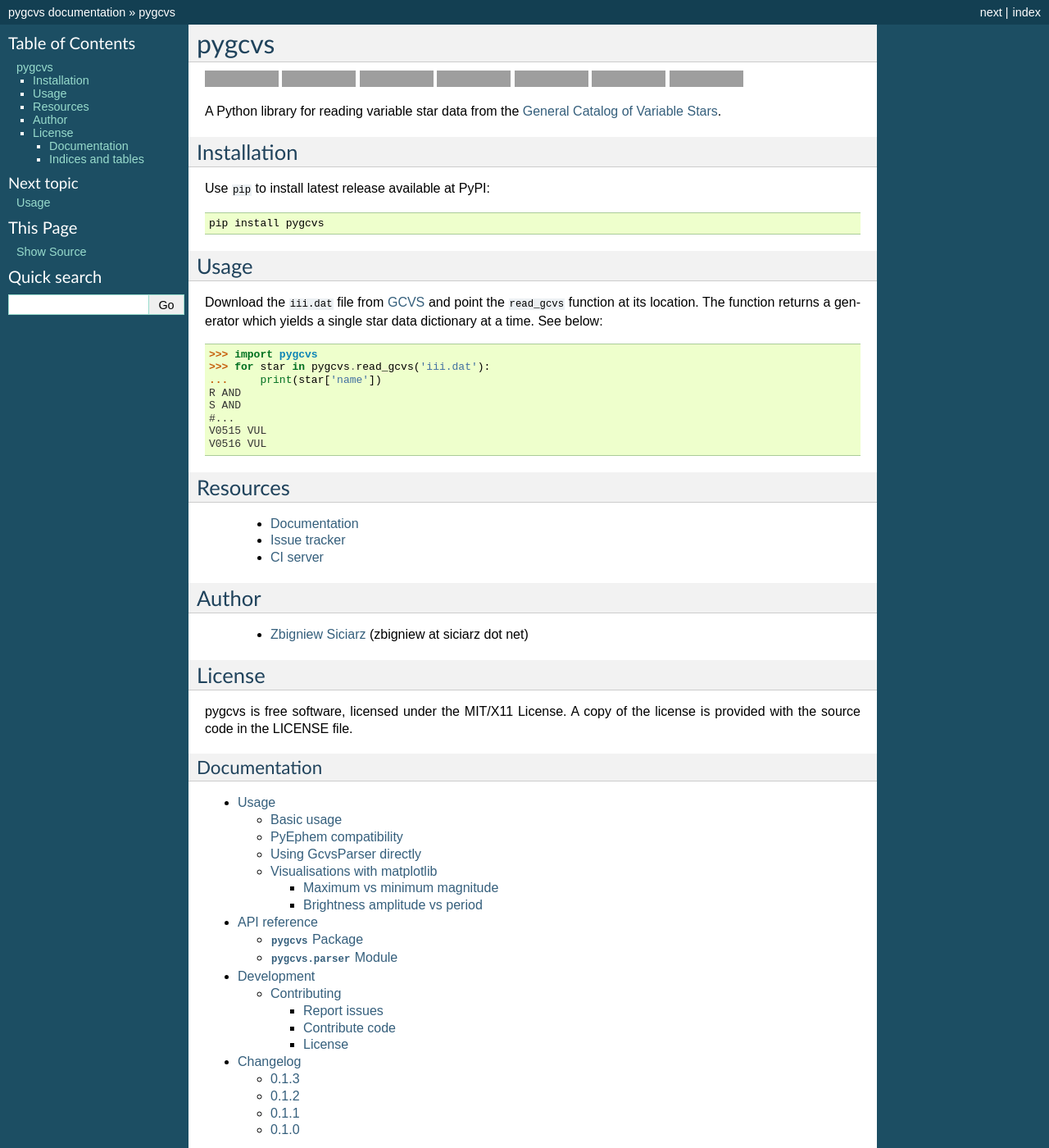
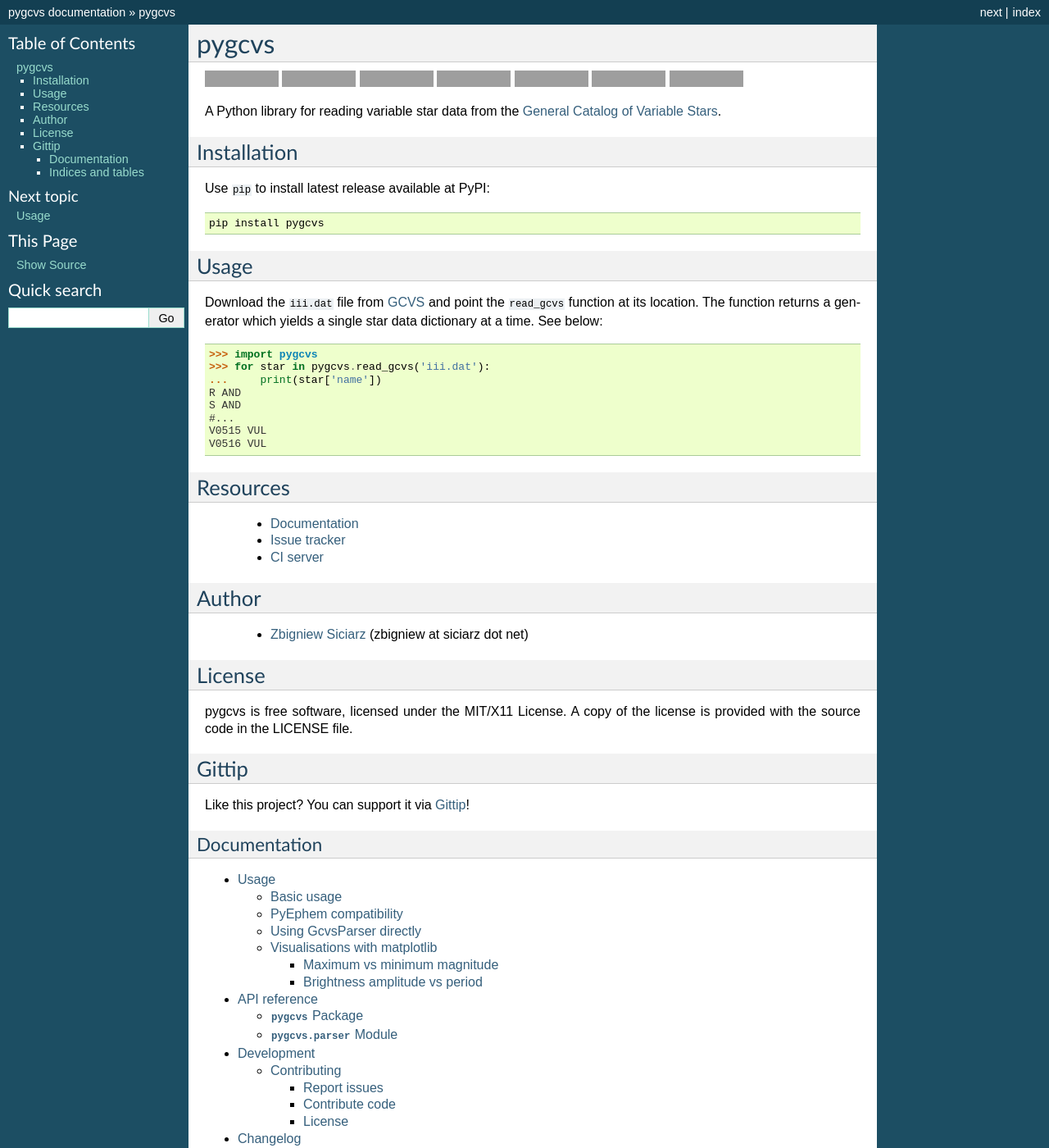
Before and after one commit to zsiciarz/pygcvs, a Sphinx documentation site: the page built from docs/index.rst, in a window 1280 px wide and 1400 px high, cut to the strip 0-1400 px from the top of the window. Shown: the whole strip at 82% size. Built offline with Sphinx 7.4.7, drawn with Linux system fonts in a browser that asks for light colours; grey boxes are pictures that could not be loaded.

Commit message:
Added gittip section.

```diff
--- a/docs/index.rst
+++ b/docs/index.rst
@@ -4,6 +4,13 @@
    contain the root `toctree` directive.
 
 .. include:: ../README.rst
+
+Gittip
+------
+
+Like this project? You can support it via `Gittip`_!
+
+.. _`Gittip`: https://www.gittip.com/zsiciarz
 
 Documentation
 =============
```
